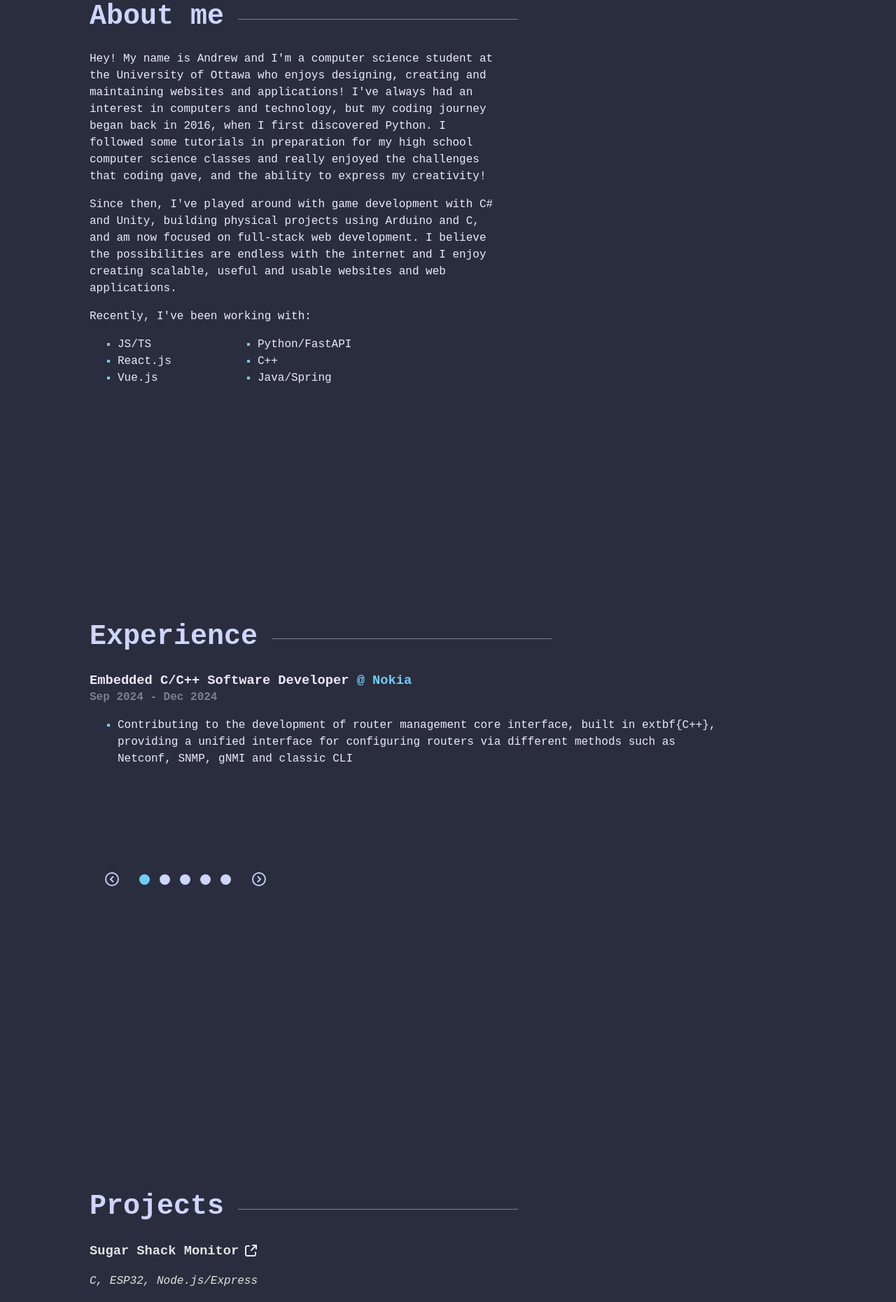
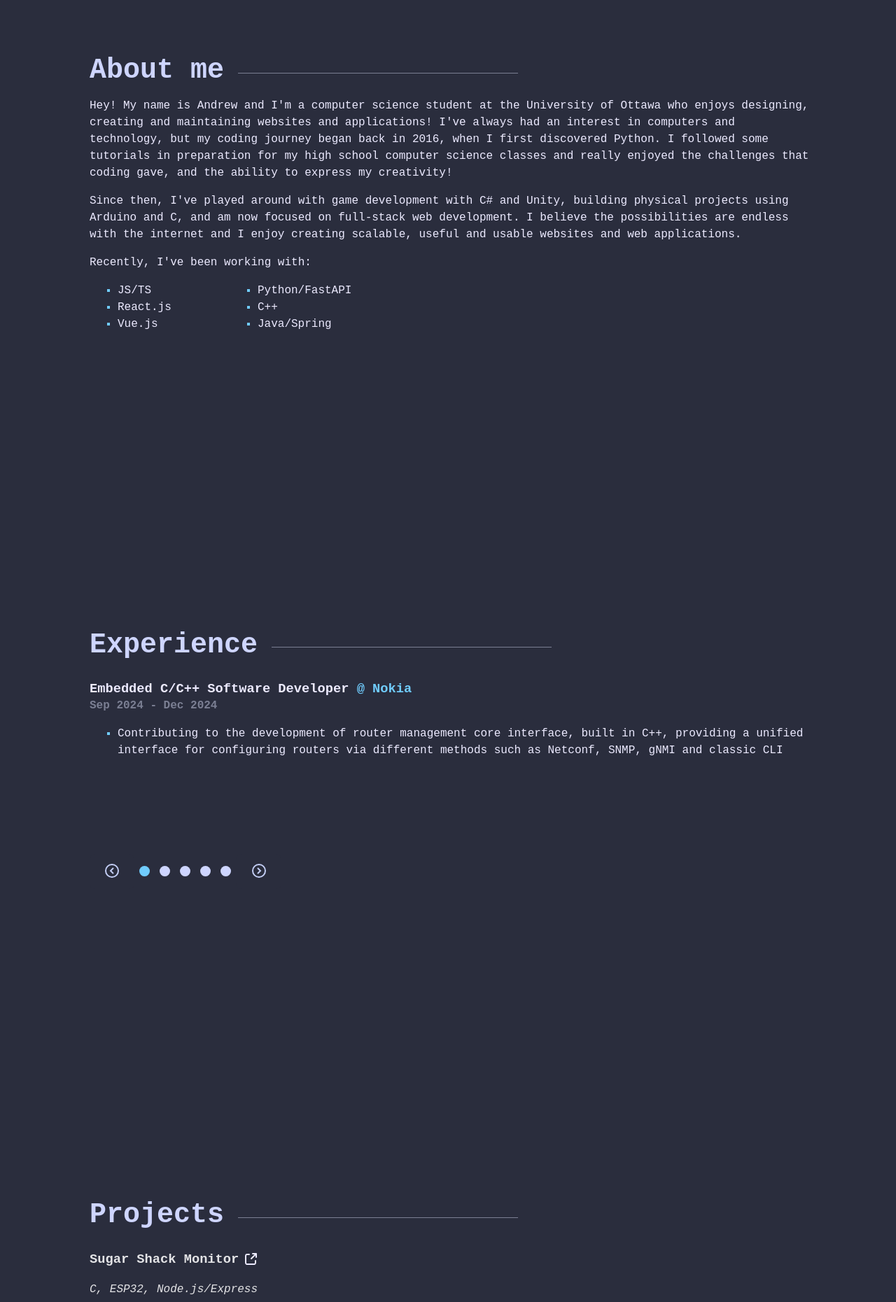
Before and after one commit to andrewbapham/andrewbapham.github.io, a React (Vite) app: page / in a window 1280 px wide. Shown: the part 920-2780 px from the top of the page at 70% size. Built offline with nearby package versions, Linux system fonts and the light colour scheme.

Commit message:
Update spacing and styling

```diff
--- a/src/assets/components/Experience.tsx
+++ b/src/assets/components/Experience.tsx
@@ -8,7 +8,7 @@ function Experience() {
     <div className="main-content section-container">
       <div className="experience-card">
         <h1 className="section-header">Experience</h1>
-        <div>
+        <div className="experience-slideshow">
           <Slideshow delay={4000}>
             <ExperienceItem
               jobTitle="Embedded C/C++ Software Developer"
@@ -16,7 +16,7 @@ function Experience() {
               companyName="Nokia"
               workDates="Sep 2024 - Dec 2024"
               jobDescription={[
-                "Contributing to the development of router management core interface, built in \textbf{C++}, providing a unified interface for configuring routers via different methods such as Netconf, SNMP, gNMI and classic CLI",
+                "Contributing to the development of router management core interface, built in C++, providing a unified interface for configuring routers via different methods such as Netconf, SNMP, gNMI and classic CLI",
               ]}
             />
             <ExperienceItem
--- a/src/assets/components/Intro.tsx
+++ b/src/assets/components/Intro.tsx
@@ -16,7 +16,8 @@ function Intro() {
         <p id="intro-text">
           I'm a passionate computer science student at the University of Ottawa,
           who loves learning about technology and building exciting and scalable
-          applications. Click below to see some of my work.
+          applications. <br />
+          Click below to see some of my work.
         </p>
         <span>
           {/* <TypeAnimation
--- a/src/assets/components/Projects.tsx
+++ b/src/assets/components/Projects.tsx
@@ -1,10 +1,12 @@
 import React from "react";
 import Slideshow from "./Slideshow";
 import ProjectItem from "./ProjectItem";
+import "./component-styles/Project.css";
 
 function Projects() {
   return (
     <div className="main-content section-container">
+      <div className="project-content">
         <h1 className="section-header">Projects</h1>
         <div className="project-container">
           <Slideshow delay={4000}>
@@ -46,6 +48,7 @@ function Projects() {
           </Slideshow>
         </div>
       </div>
+    </div>
   );
 }
 
--- a/src/assets/components/component-styles/About.css
+++ b/src/assets/components/component-styles/About.css
@@ -19,13 +19,6 @@
 .about img:hover {
   mix-blend-mode: unset;
   filter: unset;
-}
-
-.about-inner {
-  display: grid;
-  place-items: center;
-  grid-template-columns: 3fr 2fr;
-  gap: 50px;
 }
 
 @media only screen and (max-width: 800px) {
--- a/src/assets/components/component-styles/Experience.css
+++ b/src/assets/components/component-styles/Experience.css
@@ -1,5 +1,6 @@
 .experience-card {
   color: var(--lightest-slate);
+  width: 90%;
 }
 
 .job-title {
--- a/src/assets/components/component-styles/Project.css
+++ b/src/assets/components/component-styles/Project.css
@@ -21,3 +21,7 @@
 .project-link {
   display: flex;
 }
+
+.project-content {
+  width: 90%;
+}
--- a/src/assets/components/component-styles/Slideshow.css
+++ b/src/assets/components/component-styles/Slideshow.css
@@ -1,6 +1,5 @@
 .slideshow {
   overflow: hidden;
-  max-width: 80%;
 }
 
 .slide-element {
```
Lines whose indentation alone changed are shown as unchanged.
